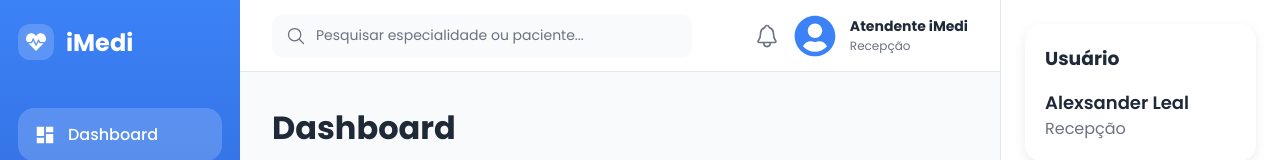
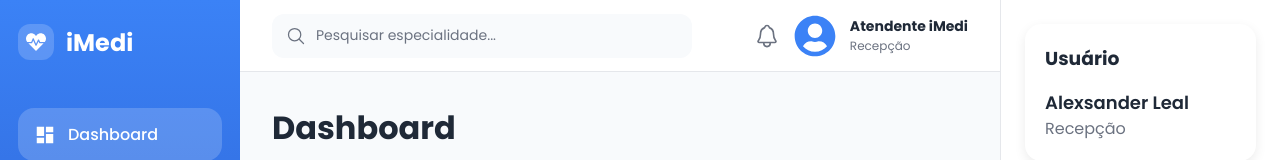
Before and after one commit to Leal86/imedi-react, a React (Vite) app: page / in a window 1280 px wide. Shown: the top 160 px of the page. Built offline with nearby package versions, Linux system fonts and the light colour scheme.

Commit message:
Implementa busca de especialidades e ações rápidas

```diff
--- a/src/components/RightPanel/RightPanel.jsx
+++ b/src/components/RightPanel/RightPanel.jsx
@@ -1,4 +1,6 @@
 import './RightPanel.css'
+
+import { useNavigate } from 'react-router-dom'
 
 function RightPanel({
   nome,
@@ -7,6 +9,16 @@ function RightPanel({
   especialidades,
   pendentes,
 }) {
+  const navigate = useNavigate()
+
+  function handleNovaConsulta() {
+    navigate('/especialidades')
+  }
+
+  function handleVerAgenda() {
+    navigate('/agendamentos')
+  }
+
   return (
     <div className="right-panel">
       <section className="right-panel__card">
@@ -34,11 +46,19 @@ function RightPanel({
       <section className="right-panel__card">
         <h3>Ações Rápidas</h3>
 
-        <button className="right-panel__button">
+        <button
+          className="right-panel__button"
+          type="button"
+          onClick={handleNovaConsulta}
+        >
           Nova Consulta
         </button>
 
-        <button className="right-panel__button">
+        <button
+          className="right-panel__button"
+          type="button"
+          onClick={handleVerAgenda}
+        >
           Ver Agenda
         </button>
       </section>
--- a/src/components/Topbar/Topbar.css
+++ b/src/components/Topbar/Topbar.css
@@ -105,6 +105,31 @@
   color: var(--color-primary);
 }
 
+.topbar__search {
+  position: relative;
+}
+
+.topbar__search-error {
+  position: absolute;
+  top: calc(100% + 8px);
+  left: 0;
+
+  padding: 8px 12px;
+
+  border-radius: var(--radius-md);
+
+  background-color: #fee2e2;
+  color: #991b1b;
+
+  font-size: 13px;
+  font-weight: 600;
+
+  box-shadow: var(--shadow-card);
+  white-space: nowrap;
+
+  z-index: 20;
+}
+
 /* ==========================
    Tablet
 ========================== */
--- a/src/components/Topbar/Topbar.jsx
+++ b/src/components/Topbar/Topbar.jsx
@@ -1,21 +1,89 @@
 import './Topbar.css'
+
+import { useEffect, useState } from 'react'
+import { useNavigate } from 'react-router-dom'
 
 import { IoSearchOutline } from 'react-icons/io5'
 import { IoNotificationsOutline } from 'react-icons/io5'
 import { FaUserCircle } from 'react-icons/fa'
 
+import { especialidades } from '../../data/especialidadesData'
+
 function Topbar() {
+  const navigate = useNavigate()
+
+  const [termoBusca, setTermoBusca] = useState('')
+  const [mensagemErro, setMensagemErro] = useState('')
+
+  useEffect(() => {
+    if (!mensagemErro) {
+      return
+    }
+
+    const timer = setTimeout(() => {
+      setMensagemErro('')
+    }, 3000)
+
+    return () => {
+      clearTimeout(timer)
+    }
+  }, [mensagemErro])
+
+  function removerAcentos(texto) {
+    return texto
+      .normalize('NFD')
+      .replace(/[\u0300-\u036f]/g, '')
+      .toLowerCase()
+  }
+
+  function handleSearchChange(event) {
+    setTermoBusca(event.target.value)
+  }
+
+  function handleSearchSubmit(event) {
+    event.preventDefault()
+
+    const termoNormalizado = removerAcentos(termoBusca.trim())
+
+    if (!termoNormalizado) {
+      return
+    }
+
+    const especialidadeEncontrada = especialidades.find((especialidade) => {
+      const nomeNormalizado = removerAcentos(especialidade.nome)
+
+      return nomeNormalizado.includes(termoNormalizado)
+    })
+
+    if (especialidadeEncontrada) {
+      navigate(`/especialidades/${especialidadeEncontrada.id}`)
+      setTermoBusca('')
+      setMensagemErro('')
+      return
+    }
+
+    setMensagemErro('Especialidade não encontrada.')
+  }
+
   return (
     <header className="topbar">
-      <div className="topbar__search">
+      <form className="topbar__search" onSubmit={handleSearchSubmit}>
         <IoSearchOutline className="topbar__search-icon" />
 
         <input
           className="topbar__input"
           type="text"
-          placeholder="Pesquisar especialidade ou paciente..."
+          placeholder="Pesquisar especialidade..."
+          value={termoBusca}
+          onChange={handleSearchChange}
         />
-      </div>
+
+        {mensagemErro && (
+          <span className="topbar__search-error">
+            {mensagemErro}
+          </span>
+        )}
+      </form>
 
       <div className="topbar__user">
         <IoNotificationsOutline className="topbar__notification" />
```
Also changed, not shown: 1 other file (tests, documents, lock files or other folders).
